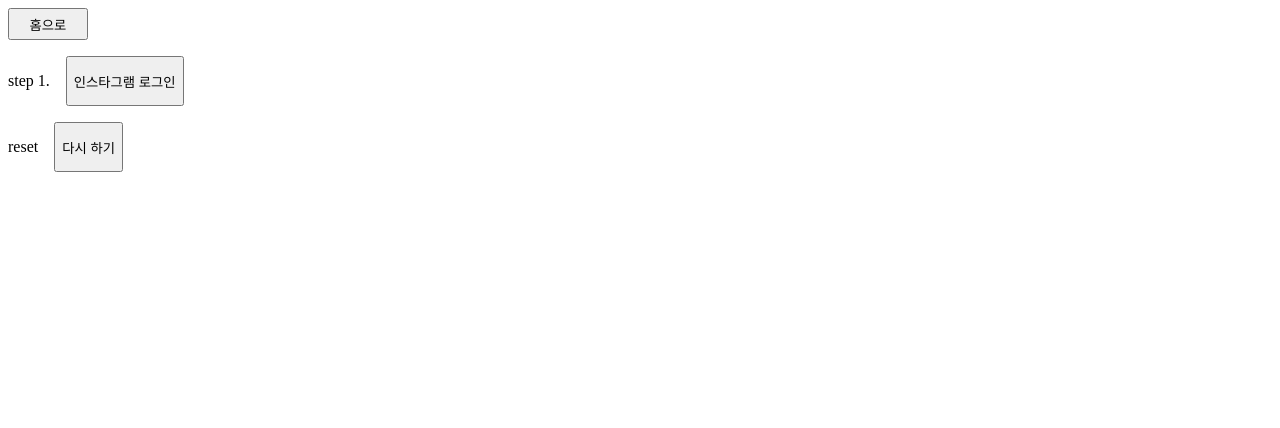
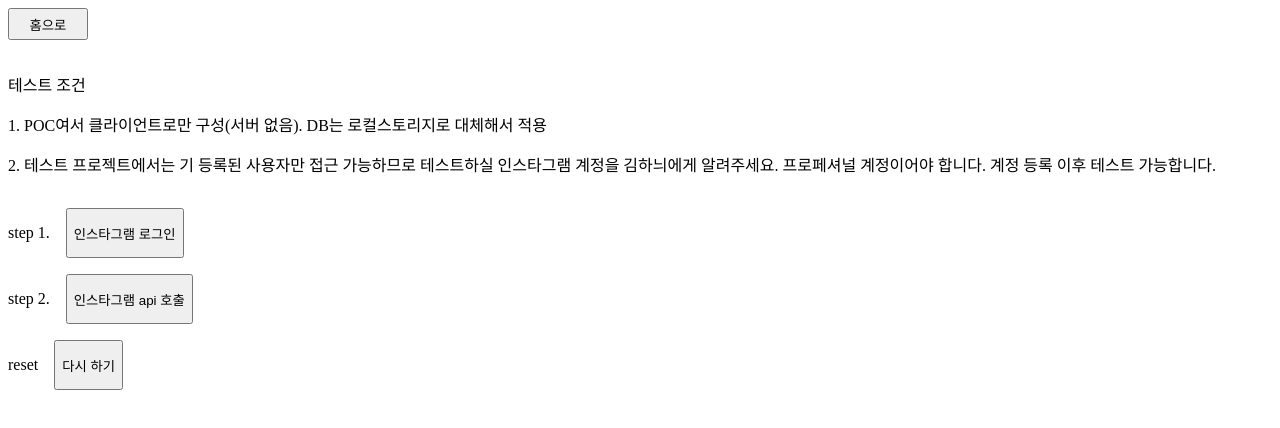
Before and after one commit to hani2057/oath-test, a React (Vite) app: page /instagram in a window 1280 px wide. Shown: the top 428 px of the page. Built offline with nearby package versions, Linux system fonts and the light colour scheme; no server answers.

Commit message:
[feat] 인스타그램 api 호출 추가

```diff
--- a/src/pages/instagram/instagram.tsx
+++ b/src/pages/instagram/instagram.tsx
@@ -1,3 +1,4 @@
+import axios from "axios";
 import { useState } from "react";
 import { Link } from "react-router";
 
@@ -5,10 +6,14 @@ const OAUTH2_LOGIN_END_POINT = "https://www.instagram.com/oauth/authorize";
 const CLIENT_ID = import.meta.env.VITE_INSTAGRAM_CLIENT_ID;
 const REDIRECT_BASE_URL = import.meta.env.VITE_APP_BASE_URL;
 const STATE = import.meta.env.VITE_STATE;
+const INSTAGRAM_API_BASE_URL = "https://graph.instagram.com/v21.0";
 
 export function Instagram() {
   const [accessToken, setAccessToken] = useState(
     localStorage.getItem("instagram_access_token")
+  );
+  const [data, setData] = useState<{ id: string; username: string } | null>(
+    null
   );
 
   const handleOauthLogIn = () => {
@@ -28,6 +33,22 @@ export function Instagram() {
     window.location.href = `${OAUTH2_LOGIN_END_POINT}?${params}`;
   };
 
+  const handleGetUserName = async () => {
+    try {
+      const res = await axios({
+        method: "get",
+        url: `${INSTAGRAM_API_BASE_URL}/me`,
+        params: {
+          fields: "id,username",
+          access_token: accessToken,
+        },
+      });
+      setData(res.data);
+    } catch (err) {
+      console.error(err);
+    }
+  };
+
   const handleClickReset = () => {
     localStorage.clear();
     setAccessToken(null);
@@ -38,10 +59,27 @@ export function Instagram() {
       <Link to="/">
         <button style={{ width: "5rem", height: "2rem" }}>홈으로</button>
       </Link>
+      <div>
+        <p>테스트 조건</p>
+        <p>
+          1. POC여서 클라이언트로만 구성(서버 없음). DB는 로컬스토리지로
+          대체해서 적용
+        </p>
+        <p>
+          2. 테스트 프로젝트에서는 기 등록된 사용자만 접근 가능하므로 테스트하실
+          인스타그램 계정을 김하늬에게 알려주세요. 프로페셔널 계정이어야 합니다.
+          계정 등록 이후 테스트 가능합니다.
+        </p>
+      </div>
       <div style={{ display: "flex", gap: "1rem" }}>
         <p>step 1.</p>
         <button onClick={handleOauthLogIn}>인스타그램 로그인</button>
         {accessToken && <p>인스타그램 access token 발급 완료</p>}
+      </div>
+      <div style={{ display: "flex", gap: "1rem" }}>
+        <p>step 2.</p>
+        <button onClick={handleGetUserName}>인스타그램 api 호출</button>
+        {data && <p>인스타그램 계정 이름: {data.username}</p>}
       </div>
       <div style={{ display: "flex", gap: "1rem" }}>
         <p>reset</p>
--- a/src/pages/instagram/instagramRedirect.tsx
+++ b/src/pages/instagram/instagramRedirect.tsx
@@ -45,6 +45,11 @@ export function InstagramRedirect() {
       if (shortAccessTokenRes.data.access_token)
         console.log("인스타그램 short lived access token 요청 성공");
 
+      localStorage.setItem(
+        "instagram_user_id",
+        shortAccessTokenRes.data.user_id
+      );
+
       const longAccessTokenRes = await axios({
         method: "GET",
         url: "/instagram-long",
```
